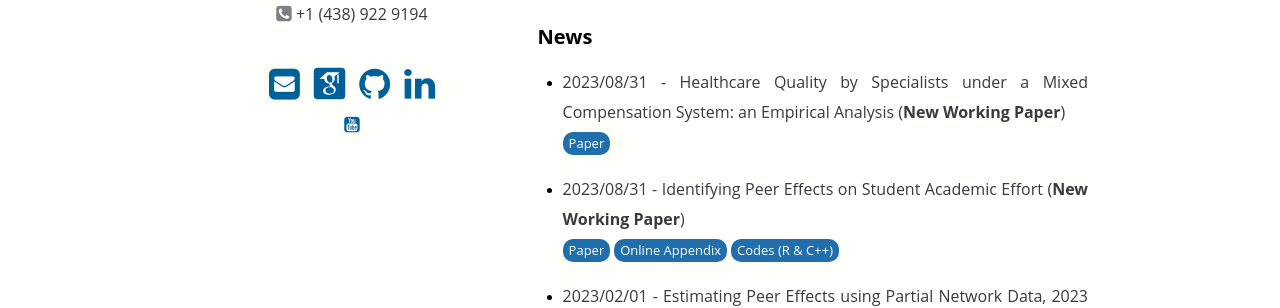
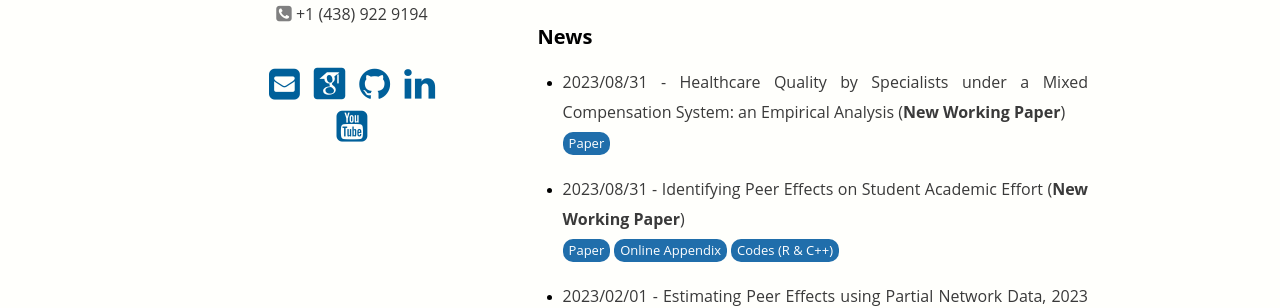
Before and after one commit to abdoulmaoude/abdoulmaoude.github.io, a Jekyll site: the page built from index.html, in a window 1280 px wide. Shown: the part 587-895 px from the top of the page. Built offline with Jekyll 4.4.1, drawn with Linux system fonts in a browser that asks for light colours; some web fonts are replaced.

Commit message:
Update_index_09_30_23

```diff
--- a/index.html
+++ b/index.html
@@ -40,7 +40,7 @@
       <a href="https://scholar.google.ca/citations?user=1BiAxkoAAAAJ&hl=fr" target="_blank"><i class="ai ai-google-scholar-square ai-2x"></i></a>
       <a href="https://github.com/abdoulmaoude" target="_blank"><i class="fa fa-github fa-2x"></i></a>
       <a href="https://www.linkedin.com/in/abdoulmaoude/" target="_blank"><i class="fa fa-linkedin fa-2x"></i></a> <br/>
-      <a href="https://www.youtube.com/channel/UCkec1uhadxBg0CZHZZJesPw" target="_blank"><i class="fa fa-youtube-square" aria-hidden="true"></i></a>
+      <a href="https://www.youtube.com/channel/UCkec1uhadxBg0CZHZZJesPw" target="_blank"><i class="fa fa-youtube-square fa-2x" aria-hidden="true"></i></a>
     </div><!-- Myinfo -->
 
   </div><!-- Homeleft -->
```
